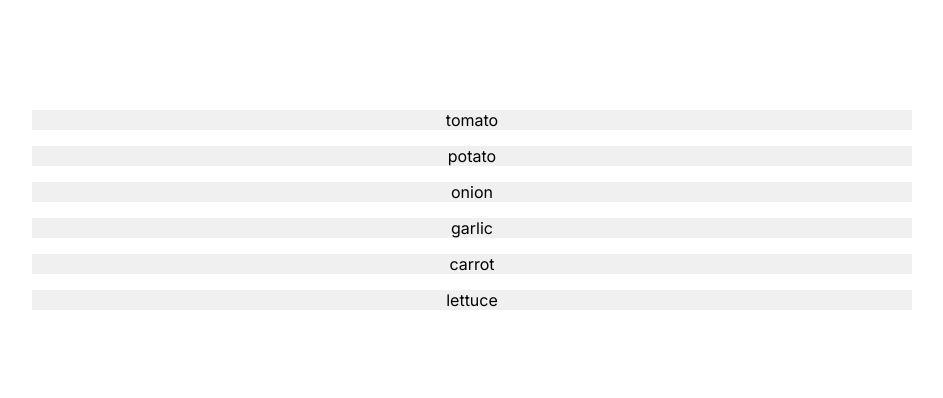
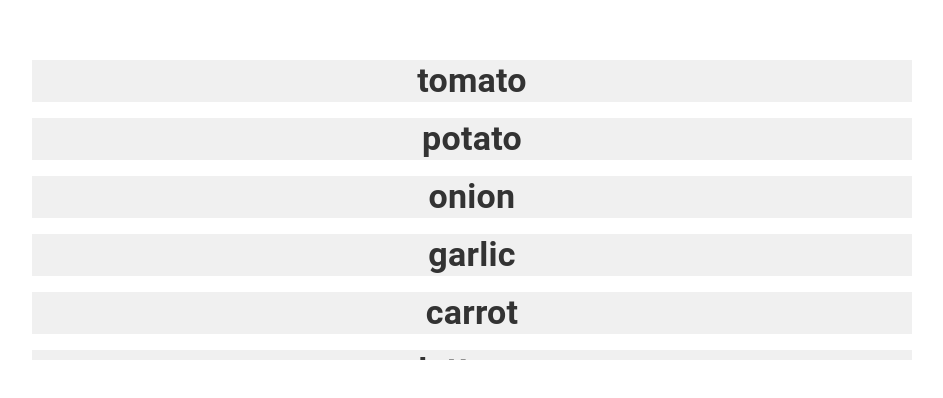
Before and after one commit to Steven-Ou/pantry, a Next.js app: page / in a window 1280 px wide. Shown: the part 190-588 px from the top of the page, without its empty margins (168-1111 px from the left). Built offline with nearby package versions, Linux system fonts and the light colour scheme.

Commit message:
Done typography

```diff
--- a/app/page.js
+++ b/app/page.js
@@ -1,4 +1,4 @@
-import {Box,Stack} from "@mui/material";
+import {Box,Stack, Typography} from "@mui/material";
 
 const item = [ 'tomato','potato','onion','garlic','carrot','lettuce','kale','cucumber']
 
@@ -12,18 +12,25 @@ export default function Home() {
       justifyContent={'center'}
       alignItems={'center'}
     >
-      <Stack width="880px" height="200px" spacing ={2} overflow={'auto'}>
+      <Stack width="880px" height="300px" spacing ={2} overflow={'auto'}>
         {item.map((i)=>(
           <Box
             key={i}
             width="100%"
-            height="100px"
+            height="300px"
             display={'flex'}
             justifyContent={'center'}
             alignItems={'center'}
             bgcolor={'#f0f0f0'}
           >
-            {i}
+            <Typography
+            variant={'h4'}
+            color={'#333'}
+            textAlign={'center'}
+            fontWeight={'bold'}
+            >
+              {i}
+            </Typography>
           </Box>
         ))}
       </Stack>
```
